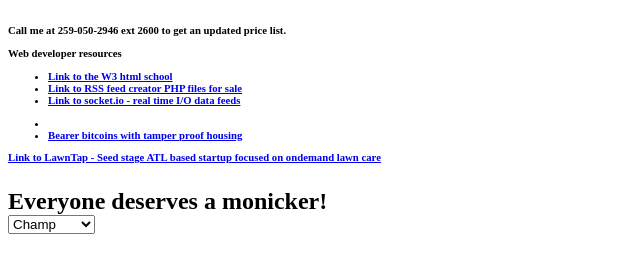
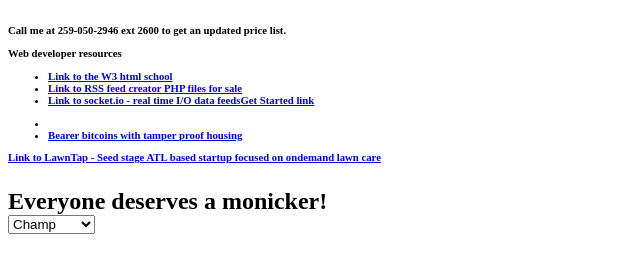
Before and after one commit to swordstyle/swordstyle.github.io, a plain HTML site: page hello-world/index.html in a window 1280 px wide. Shown: the part 89-362 px from the top of the page, without its empty margins (0-640 px from the left). Drawn offline with Linux system fonts and the light colour scheme.

Commit message:
Update index.html

```diff
--- a/hello-world/index.html
+++ b/hello-world/index.html
@@ -10,7 +10,7 @@
     <ul>
     <li><a href="https://www.w3schools.com/html/html_images.asp">Link to the W3 html school</a></li>
     <li><a href="http://createfeed.fivefilters.org/">Link to RSS feed creator PHP files for sale</a></li>
-      <li><a href="https://socket.io/">Link to socket.io - real time I/O data feeds</a></li>
+      <li><a href="https://socket.io/">Link to socket.io - real time I/O data feeds</a><a href="https://socket.io/get-started/chat">Get Started link</a></li>
   </ul>
   <ul>
     <li></li>
```
